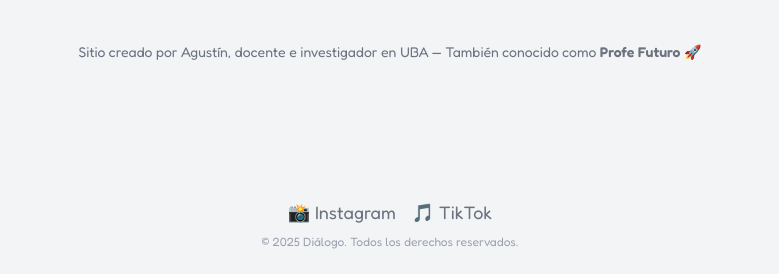
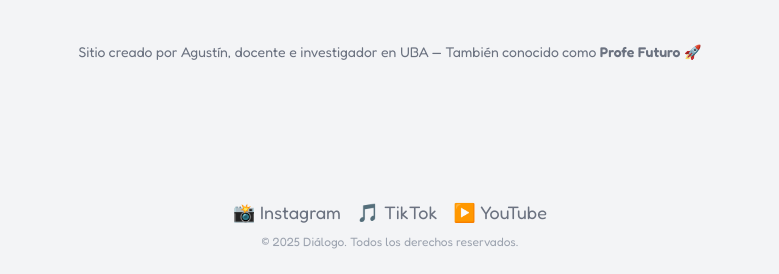
Before and after one commit to ProfeFuturo/profefuturo.github.io, a plain HTML site: page index.html in a window 1280 px wide. Shown: the part 2341-2615 px from the top of the page, without its empty margins (250-1029 px from the left). Drawn offline with nearby package versions, Linux system fonts and the light colour scheme.

Commit message:
Add files via upload

```diff
--- a/index.html
+++ b/index.html
@@ -286,9 +286,13 @@
     <a href="https://www.tiktok.com/@profefuturo" target="_blank" class="hover:text-subtitulo transition">
       🎵 TikTok
     </a>
+    <a href="https://www.youtube.com/@profefuturo" target="_blank" class="hover:text-subtitulo transition">
+      ▶️ YouTube
+    </a>
   </div>
   <p class="text-xs text-gray-400">© 2025 Diálogo. Todos los derechos reservados.</p>
 </footer>
+
 
   <script>
     async function enviarFormulario(event) {
```
